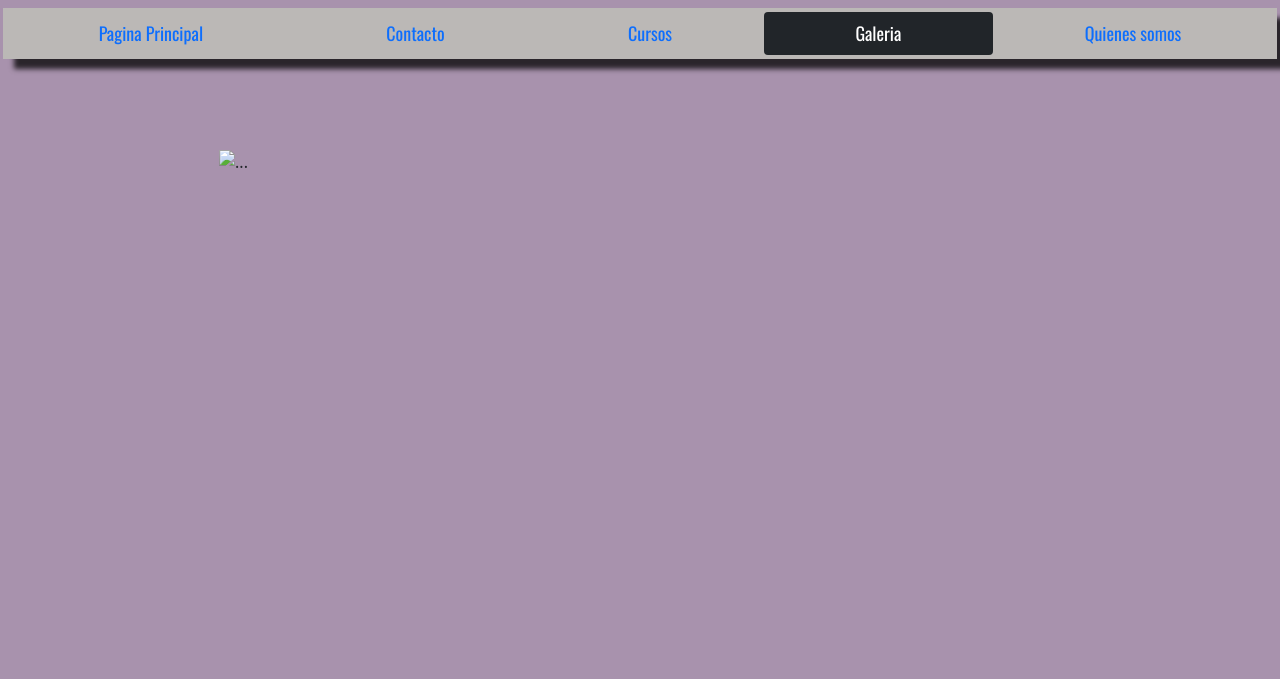
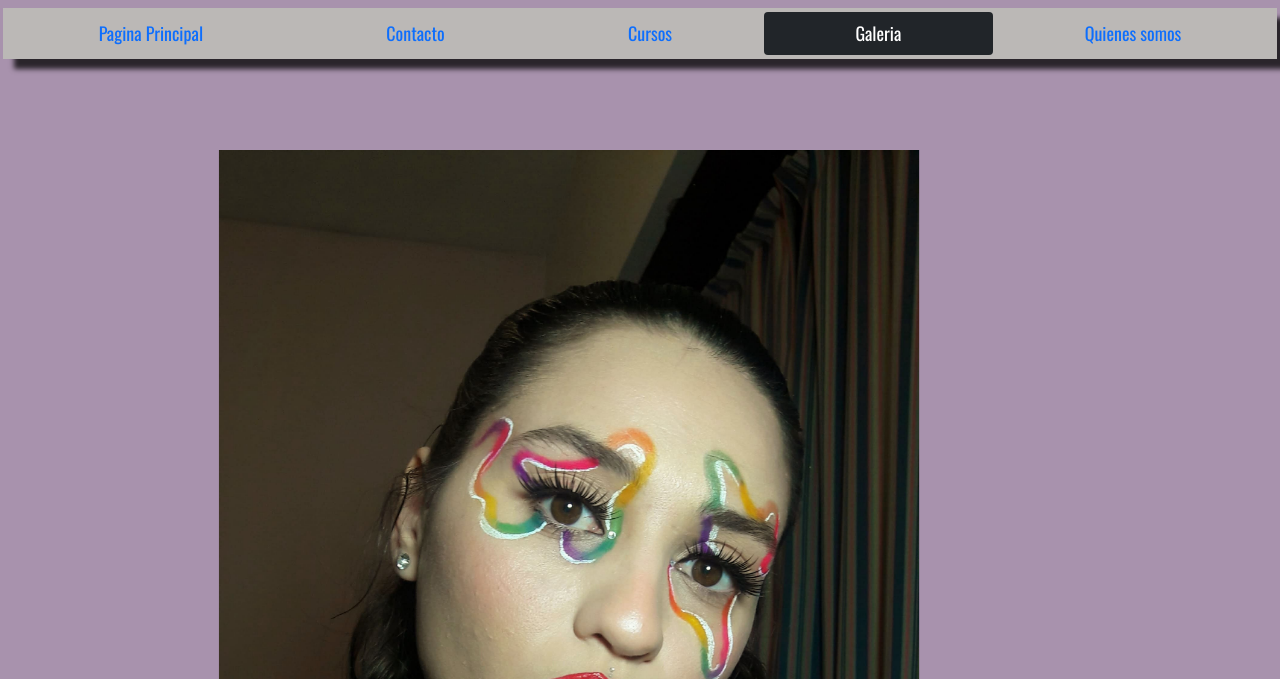
Before and after one commit to d4rri/Proyecto-coder, a plain HTML site: page pages/galeria.html in a window 1280 px wide. Shown: the part 121-800 px from the top of the page. Drawn offline with nearby package versions, Linux system fonts and the light colour scheme; the site is published under a folder, as on GitHub Pages, so addresses that start at the root find nothing.

Commit message:
website13.1

```diff
--- a/pages/galeria.html
+++ b/pages/galeria.html
@@ -36,7 +36,7 @@
                 </div>
                 <div class="carousel-inner">
                   <div class="carousel-item active">
-                    <img src="/img/foto4.jpeg" class="mx-auto d-flex justify-content-center" style="width: 700px;" alt="...">
+                    <img src="../img/foto4.jpeg" class="mx-auto d-flex justify-content-center" style="width: 700px;" alt="...">
                   </div>
                   <div class="carousel-item">
                     <img src="../img/foto2.jpeg" class="mx-auto d-flex justify-content-center" style="width: 700px;" alt="...">
```
